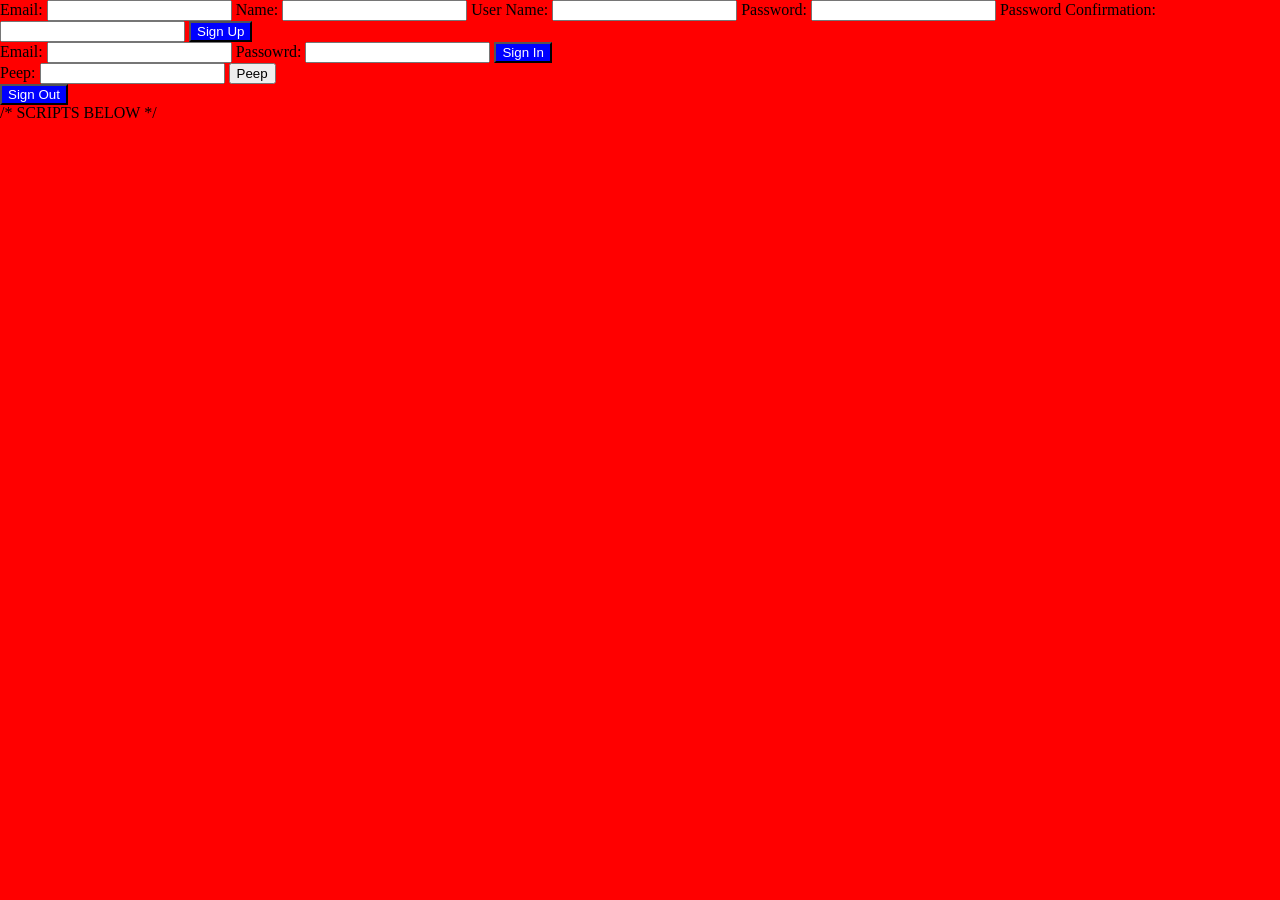
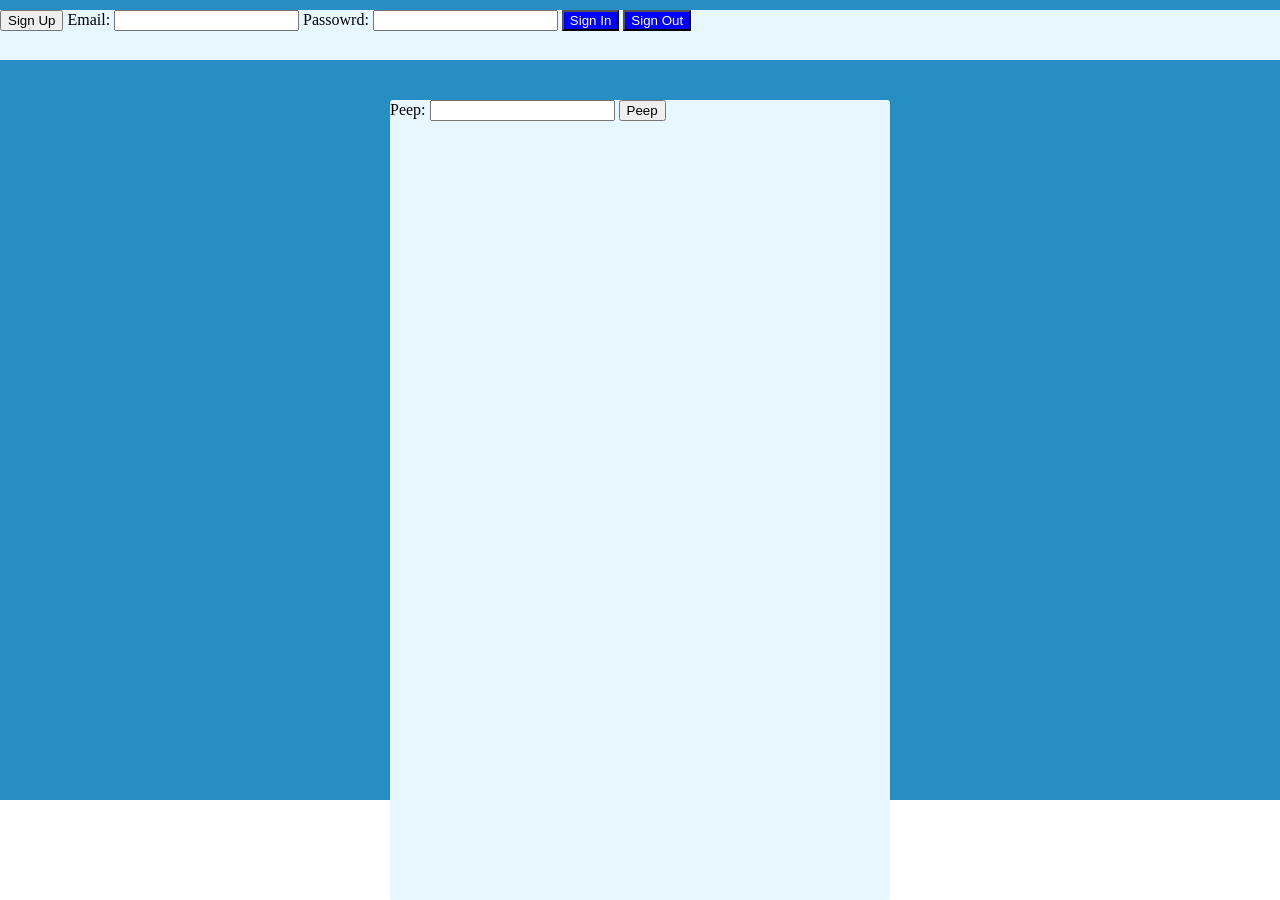
Before and after one commit to Nadav-Rosenberg/API-Chitter, a plain HTML site: page index.html in a window 1280 px wide. Before the commit the page ends 800 px from the top, so only its background shows below. Drawn offline with nearby package versions, Linux system fonts and the light colour scheme; no server answers.

Commit message:
Styling started

```diff
--- a/index.html
+++ b/index.html
@@ -10,8 +10,18 @@
 
 <body>
 
+<div id="container">
 
+  <div id="header">
+    <button id="signUpToggle">Sign Up</button>
 
+    <form id="signIn" action="/api/sign_in" title="" method="post">
+            <div>
+                Email: <input type="text" id="sIemail" name="email" >
+                Passowrd: <input type="password" id="sIpassword" name="password" >
+                <input type="submit" id="submitButton"  name="submitButton" value="Sign In">
+            </div>
+    </form>
 
       <form id="signUp" action="/api/sign_up" title="" method="post">
             <div>
@@ -24,34 +34,35 @@
             </div>
     </form>
 
-  <form id="signIn" action="/api/sign_in" title="" method="post">
+
+    <form id="sign_out" action="/api/sign_out" title="" method="get">
       <div>
-              Email: <input type="text" id="sIemail" name="email" >
-              Passowrd: <input type="password" id="sIpassword" name="password" >
-              <input type="submit" id="submitButton"  name="submitButton" value="Sign In">
+        <input type="submit" id="submitButton"  name="submitSignOut" value="Sign Out">
       </div>
     </form>
+  </div>
 
+
+  <div id="peepContainer">
+    <div id="makePeep">
       <form id="peep" action="/api/new_peep" title="" method="post">
               <div>
                   Peep: <input type="text" id="peepText" name="peep" >
                   <input type="submit" id="submitPeep"  name="submitPeep" value="Peep">
               </div>
       </form>
-
-   <form id="sign_out" action="/api/sign_out" title="" method="get">
-          <div>
-              <input type="submit" id="submitButton"  name="submitSignOut" value="Sign Out">
     </div>
-  </form>
 
     <div id="peepList"></div>
+  </div>
+</div>
 
-/* SCRIPTS BELOW */
+<!-- SCRIPTS BELOW -->
 
 <script>
   $(document).ready(function() {
     reloadPeeps();
+    $('#signUp').hide();
 });
 
 function reloadPeeps(){
@@ -66,6 +77,13 @@ function reloadPeeps(){
 };
 </script>
 
+<script>
+  $('#signUpToggle').click(function(event){
+    $('#signUp').fadeToggle();
+    $('#signUpToggle').hide();
+  });
+</script>
+
 <script type='text/javascript'>
     $("#signUp").submit(function(event) {
       event.preventDefault();
@@ -76,6 +94,8 @@ function reloadPeeps(){
           url = '/api/sign_in';
       var obj = { email: $('#email').val(), password: $('#password').val() };
       var posting = $.post( url, obj );
+      $('#signUp').hide();
+      $('#signUpToggle').show();
     });
 </script>
 
--- a/public/css/stylesheet.css
+++ b/public/css/stylesheet.css
@@ -1,7 +1,32 @@
-body {
-  background: red;
+#container {
+  position: absolute;
+  width: 100%;
+  height: 100%;
+  background: #278EC4;
 }
 
+#header {
+  position: fixed;
+  height: 50px;
+  width: 100%;
+  background-color: #E8F7FF;
+  border-top: 10px solid #278EC4;
+  border-bottom: 40px solid #278EC4;
+}
+
+#signIn, #signUp, #sign_out {
+  display: inline-block;
+}
+
+#peepContainer {
+  width: 500px;
+  height: 100%;
+  margin-left: auto;
+  margin-right: auto;
+  background: #E8F7FF;
+  margin-top: 100px;
+  border-radius: 3px;
+}
 #submitButton {
   background: blue;
   color: white;
```
Lines whose indentation alone changed are shown as unchanged.
